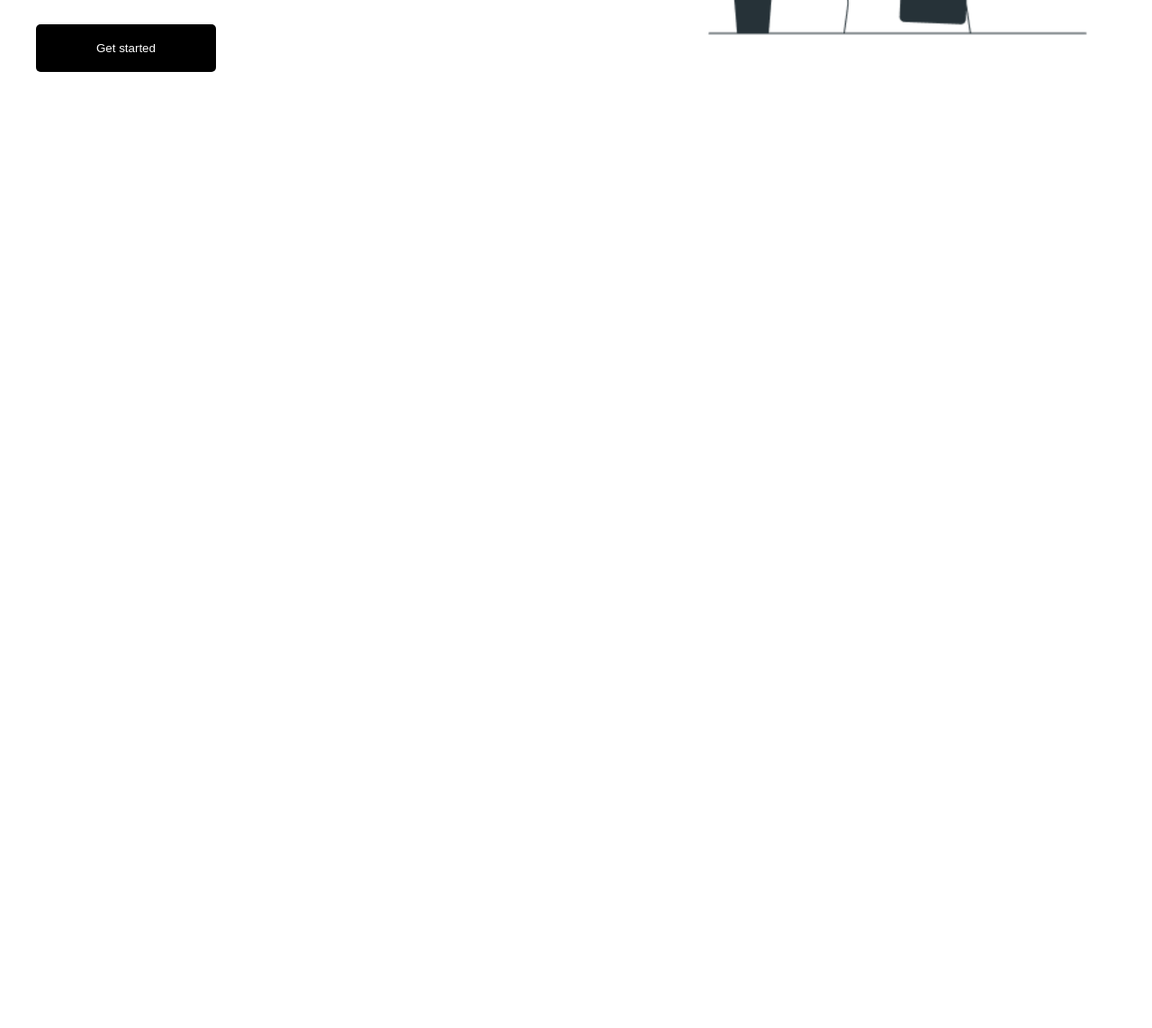
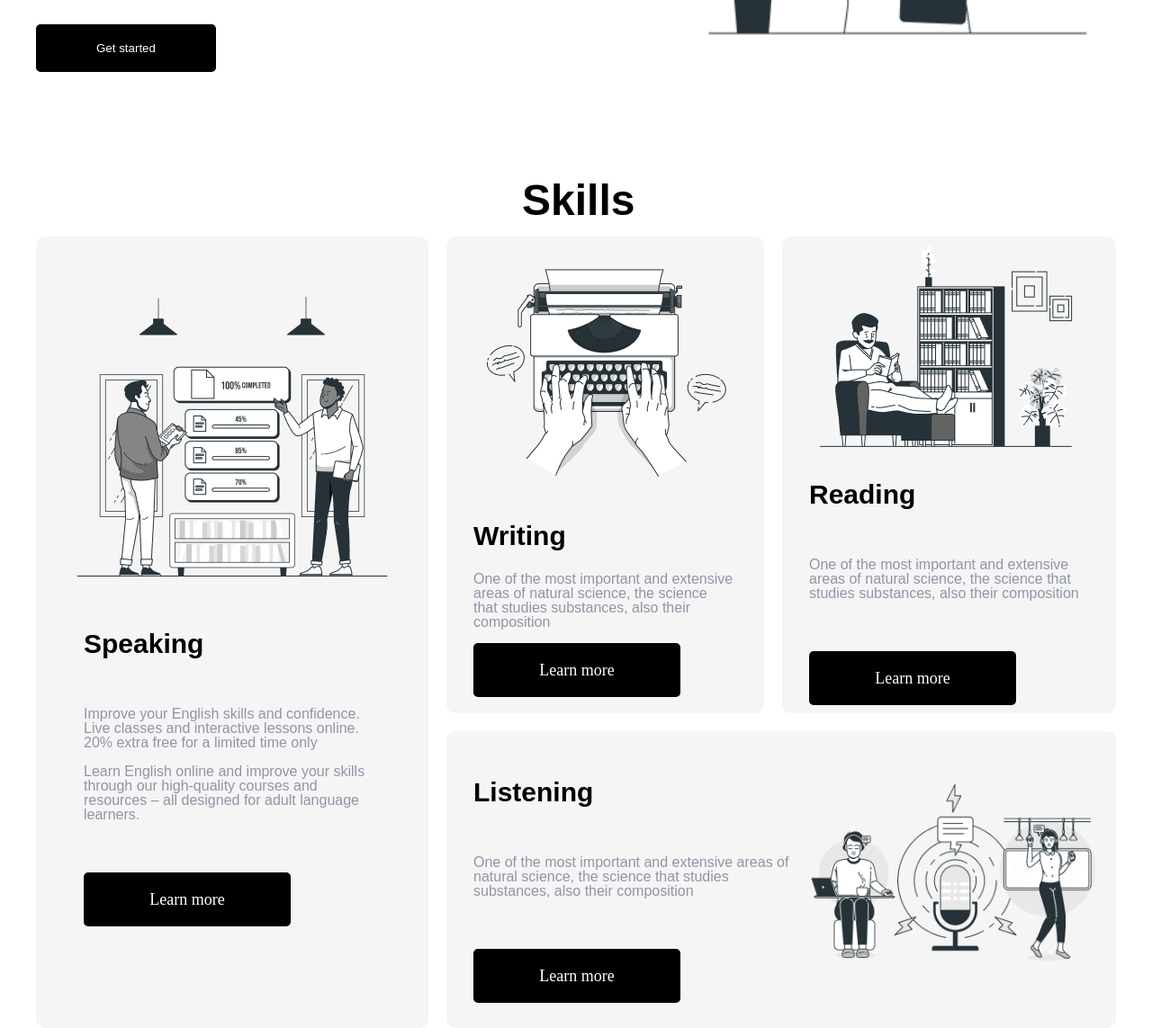
Before and after one commit to ilhomahmedov488-jpg/hometask30102026, a plain HTML site: page index.html in a window 1280 px wide. Shown: the part 508-1651 px from the top of the page at 90% size. Before the commit the page ends 800 px from the top, so only its background shows below. Drawn offline with Linux system fonts and the light colour scheme.

Commit message:
grid git commit -m grid git git commit -m grid

```diff
--- a/index.html
+++ b/index.html
@@ -31,11 +31,63 @@
     <div class="c6">
         <div class="c7">
             <p class="c8">Learn Any Foreign Language <i class="fa-regular fa-lightbulb"></i></p>
-            <p class="c9">With our teachers who write a program for each student, you will be able to make your first sketch after the first lesson.</p>
+            <p class="c9">With our teachers who write a program for each student, you will be able to make your first
+                sketch after the first lesson.</p>
             <button class="c10">Get started</button>
         </div>
         <img class="c11" src="./Learning languages-bro 1.png" alt="">
     </div>
+    <div class="c12">
+        <p class="c13">Skills</p>
+        <div class="c14">
+            <div class="icon1 icon">
+                <img src="./Shared goals-bro 1.png" alt="">
+                <div class="c15">
+
+                    <p class="c16">Speaking</p>
+                    <p class="c17">Improve your English skills and confidence.
+                        Live classes and interactive lessons online.
+                        20% extra free for a limited time only
+                        <br>
+                        <br>
+                        Learn English online and improve your
+                        skills through our high-quality courses
+                        and resources – all designed for adult language learners.
+                    </p>
+                    <button class="c18">Learn more</button>
+                </div>
+            </div>
+            <div class="icon2 icon">
+                <img src="./Typewriter-bro 1.png" alt="">
+                <div class="c15 c22">
+
+                    <p class="c16 c19">Writing</p>
+                    <p class="c17 c20">One of the most important and extensive areas of natural science, the science that studies substances, also their composition </p>
+                    <button class="c18 c21">Learn more</button>
+            </div>
+            </div>
+            <div class="icon3 icon">
+                 <img src="./House bookshelves-bro 1.png" alt="">
+                <div class="c15">
+
+                    <p class="c16">Reading</p>
+                    <p class="c17">One of the most important and extensive areas of natural science, the science that studies substances, also their composition </p>
+                    <button class="c18 c21">Learn more</button>
+            </div>
+            </div>
+            <div class="icon4">
+                <div class="c15 c24">
+
+                    <p class="c16">Listening</p>
+                    <p class="c17 c23">One of the most important and extensive areas of natural science, the science that studies substances, also their composition </p>
+                    <button class="c18 c21">Learn more</button>
+                </div>
+                <div class="c26">
+
+                    <img src="./Podcast audience-bro 1.png" alt="">
+                </div>
+        </div>
+    </div>
 </body>
 
 </html>
--- a/style.css
+++ b/style.css
@@ -95,6 +95,125 @@ margin-top: 25px;
 .c11{
     width: 40%;
 }
+.c12{
+    width: 100%;
+    max-width: 1200px;
+    margin: auto;
+    margin-top: 103px;
+}
+.c13
+{
+
+font-weight: 600;
+margin: 0 45%;
+font-size: 48px;
+leading-trim: NONE;
+line-height: 80px;
+letter-spacing: 0%;
+
+}
+.c14
+{
+    display: grid;
+    gap: 20px;
+    grid-template-columns: repeat(3, 1fr);
+    grid-template-rows: 530px 330px;
+}
+.icon1{
+grid-row: 1/3;
+padding: 23px;
+
+}
+.icon1 img{
+}
+.icon4{
+    grid-column: 2/4;
+
+}
+.icon{
+    background-color: #F5F5F5;
+    border-radius: 10px;
+    display: flex;
+flex-direction: column;
+align-items: center;
+}
+.c15{
+    padding-left: 30px;
+}
+.c16{
+
+font-weight: 600;
+font-style: SemiBold;
+font-size: 30px;
+leading-trim: NONE;
+line-height: 80px;
+letter-spacing: 0%;
+
+}
+.c17
+{
+    margin-top: 30px;
+    width: 90%;
+color: #8F95A5;
+font-weight: 400;
+font-style: Regular;
+font-size: 16px;
+leading-trim: NONE;
+line-height: 100%;
+letter-spacing: 0%;
+margin-bottom: 56px;
+}
+.c18
+{
+    width: 230px;
+    height: 60px;
+
+    border: none;
+    border-radius: 5px;
+    border: none;
+    background-color: black;
+    color: #ffffff;
+    font-family: Poppins;
+font-weight: 500;
+font-style: Medium;
+font-size: 18px;
+leading-trim: NONE;
+line-height: 100%;
+letter-spacing: 0%;
+
+}
+.c22 img{
+    width: 70%;
+}
+.c19{
+    margin-top: 0;
+
+}
+.c20
+{
+    margin-top: 0%;
+    margin-bottom: 15px;
+}
+.icon4{
+    display: flex;
+  background-color: #F5F5F5;
+    border-radius: 10px;align-items: center;
+}
+.c24{
+    margin: 0;
+  width: 50%;
+}
+.c23
+{
+    padding-left:0px;
+    width: 100%;
+}
+.c26 img{
+    width: 100%;
+}
+.c26{
+    width: 50%;
+}
 @media(max-width:500px){
     .c1{
         width: 100%;
@@ -158,4 +277,52 @@ text-align: center;
     width: 90%;
     margin: auto;
 }
+.c12
+{
+    width: 90%;
+    margin: auto;
 }
+.c13{
+    margin-top: 50px;
+    margin-bottom: 50px;
+    margin-left: 28%;
+}
+.c14
+{
+    grid-template-columns: 1fr;
+    grid-template-rows: 600px 500px 500px 500px 500px;
+}
+.icon1{
+grid-row: 1/2;
+}
+.icon4{
+    grid-column: 1/2    ;
+}
+.icon1 img{
+    width: 70%;
+}
+.c17{
+margin-top: 0px;
+margin-bottom: 20px;
+}
+.c18
+{
+
+}
+.icon2 img{
+    width: 70%;
+}
+.icon4{
+    flex-direction: column-reverse;
+}
+.c26{
+    width: 90%;
+
+}
+.c24{
+    width: 90%;
+}
+.c21{
+    margin-bottom: 10px;
+}
+}
```
Also changed, not shown: House bookshelves-bro 1.png (added), Podcast audience-bro 1.png (added), Shared goals-bro 1.png (added), Typewriter-bro 1.png (added).
